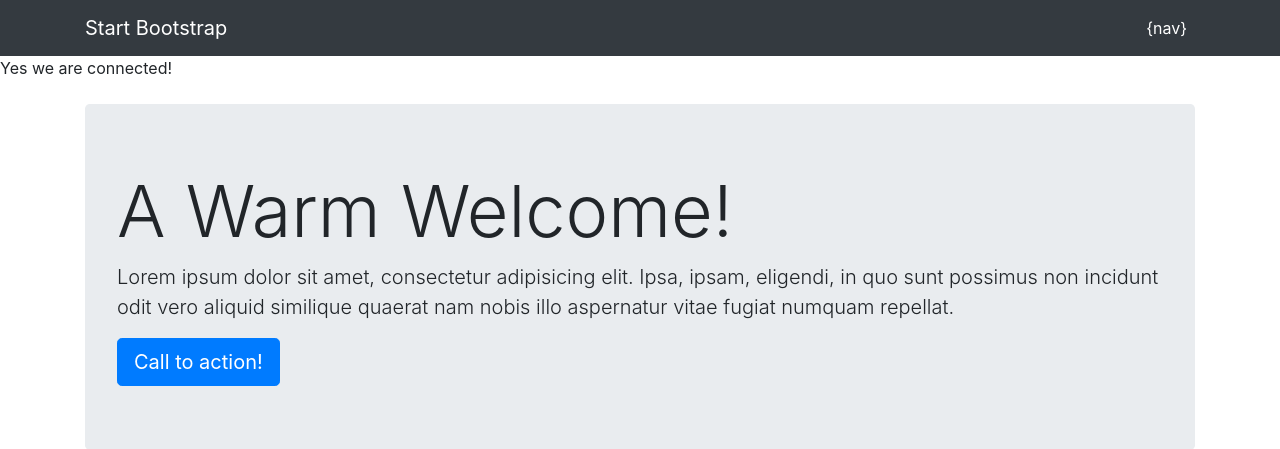
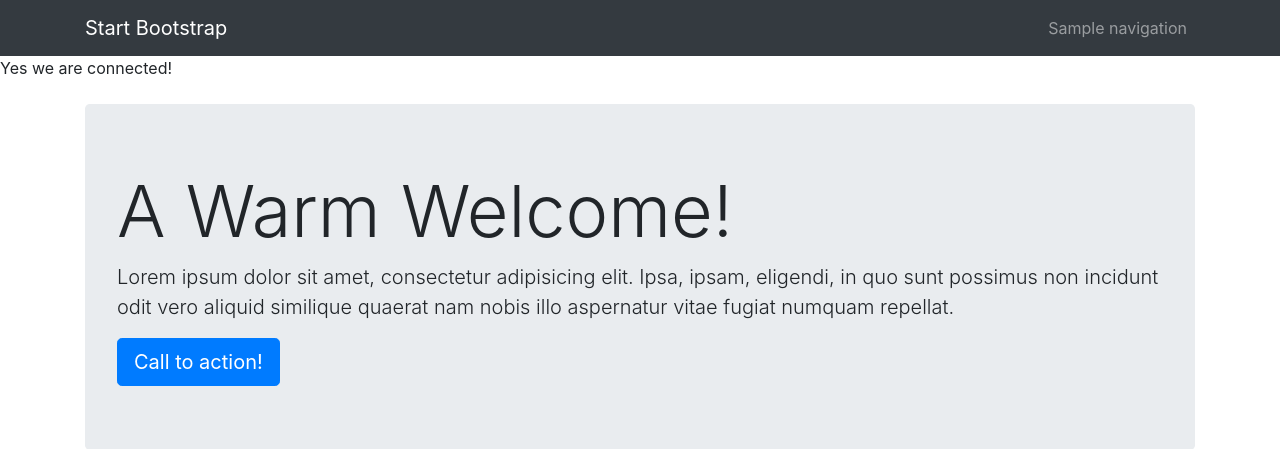
Before and after one commit to saradakuppa/blog, a PHP site: page / in a window 1280 px wide. Shown: the top 449 px of the page. Run offline with PHP 8.4, Linux system fonts and the light colour scheme; tables that the repository leaves empty or names only in its code hold one stand-in row (values such as "Sample post"); grey boxes labelled with a size stand in for pictures from a placeholder-image service; some libraries are stand-ins or nearby versions.

Commit message:
Added dynamic navigation

```diff
--- a/includes/navigation.php
+++ b/includes/navigation.php
@@ -9,30 +9,18 @@
 
             <?php
               $query = "SELECT * FROM navigation";
-              $result = mysqli_query($connection, $query);
+              $query_select_navigation = mysqli_query($connection, $query);
 
-              $nav = mysqli_fetch_assoc($result);
 
-                echo "<li class='nav-item active'>
-              <a class='nav-link' href='#'>{nav}
-                <span class='sr-only'>(current)</span></a>
-            </li>";
+
+               while ($row = mysqli_fetch_assoc($query_select_navigation)) {
+                 $nav_title = $row['nav_title'];
+
+                 echo "<li class='nav-item'><a class='nav-link' href='#'>{$nav_title}</a></li>";
+               }
 
             ?>
-            <!-- <li class="nav-item active">
-              <a class="nav-link" href="#">Home
-                <span class="sr-only">(current)</span>
-              </a>
-            </li>
-            <li class="nav-item">
-              <a class="nav-link" href="#">About</a>
-            </li>
-            <li class="nav-item">
-              <a class="nav-link" href="#">Services</a>
-            </li>
-            <li class="nav-item">
-              <a class="nav-link" href="#">Contact</a>
-            </li> -->
+
           </ul>
         </div>
       </div>
```
Also changed, not shown: 1 other file.
